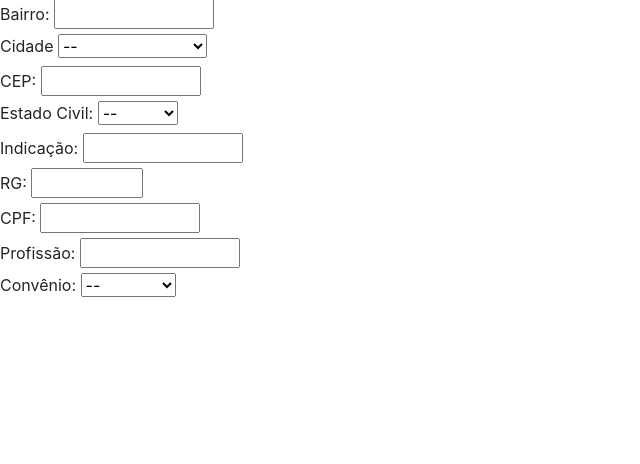
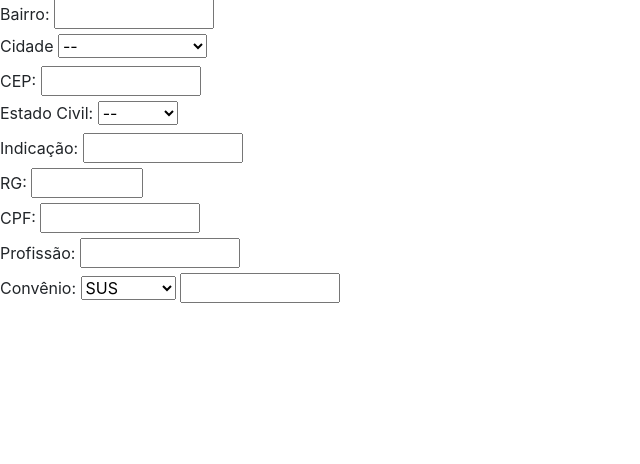
Before and after one commit to ifpb-sr/sisriso, a Flask app: template templates/clientes/clientes.html in a window 1280 px wide. Shown: the part 299-763 px from the top of the page, without its empty margins (0-640 px from the left). Run offline with Flask 2, Linux system fonts and the light colour scheme; the template is opened without the code that fills it, so the values that code supplies are empty; some libraries are stand-ins or nearby versions.

Commit message:
Update clientes.html

```diff
--- a/templates/clientes/clientes.html
+++ b/templates/clientes/clientes.html
@@ -100,10 +100,16 @@
                         </div>
                         <div class="area">
                                 <label for="CV">Convênio:</label>
-                                <select name="Estado Civil" id="Estado Civil">
-                                       <option value="">--</option>
+                                <select name="CV" id="CV">
                                        <option value="SS">SUS</option>
                                        <option value="PT">Particular</option>
+					</div>
+			      <div class="area">
+                                <label for="TP">Tipo de plano:</label>
+                                <select name="TP" id="TP">
+			<input type="text" id="endereco" name="endereco" style="width: 10em"  value="" />
+  </div>
+
 
 
                                 </select>
```
